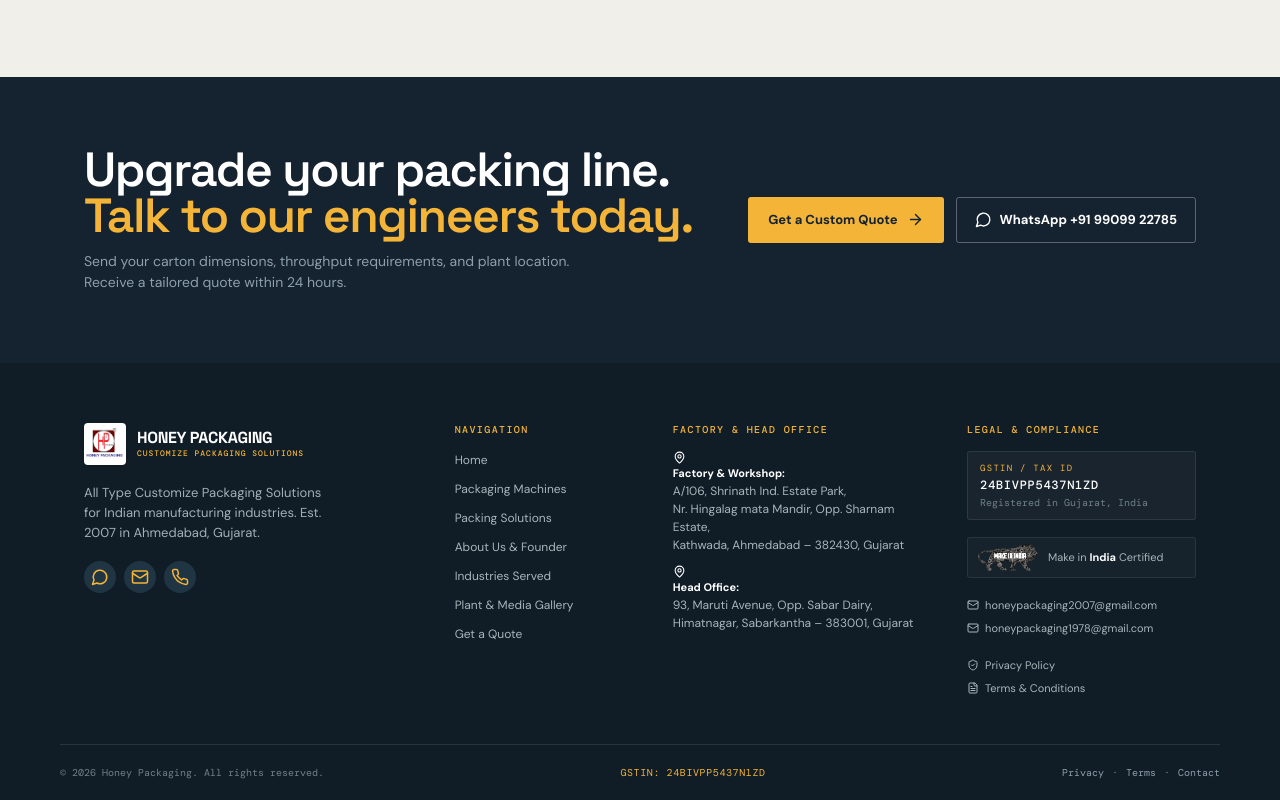
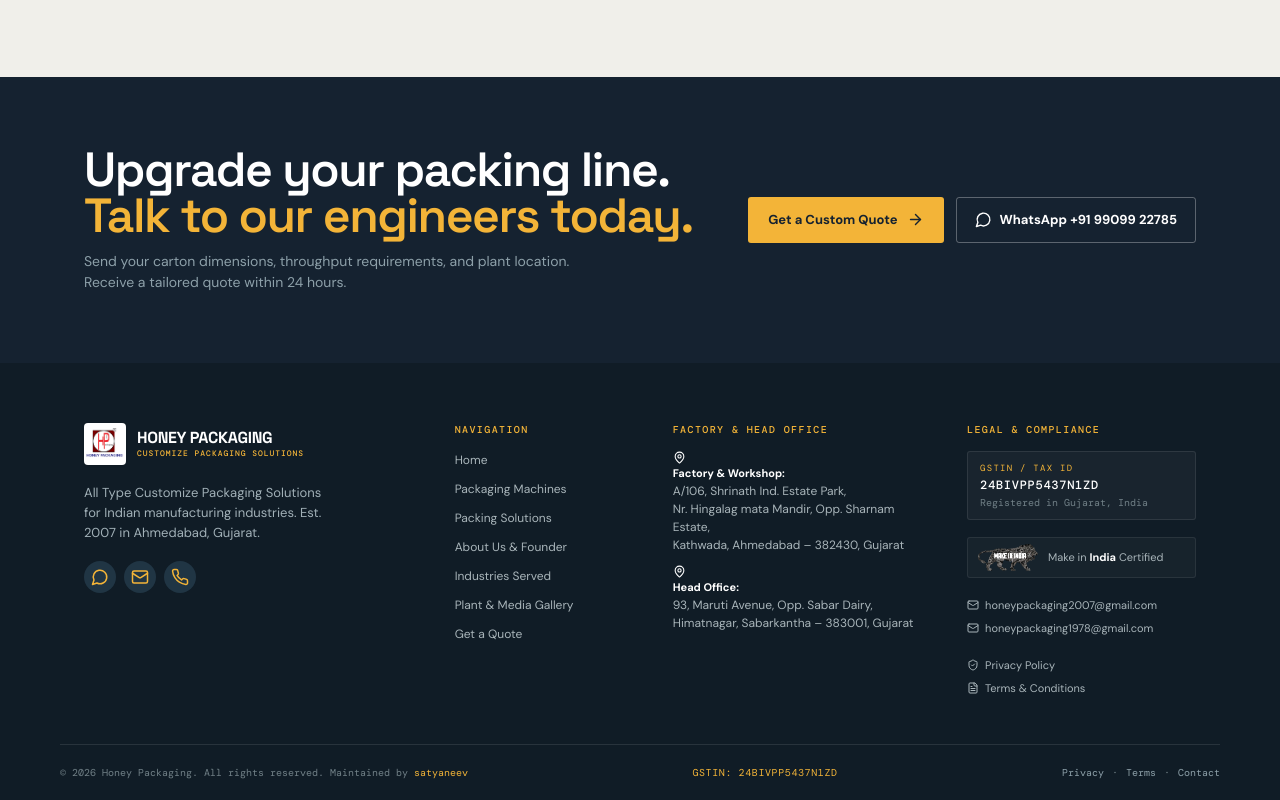
Before and after one commit to dhruv-atomic-mui21/honeypackaging, a React (Vite) app: page / in a window 1280 px wide. Shown: the part 3067-3867 px from the top of the page. Built offline with nearby package versions, Linux system fonts and the light colour scheme; a web font is replaced by a local one.

Commit message:
feat: add developer credit to footer

```diff
--- a/src/components/Footer.tsx
+++ b/src/components/Footer.tsx
@@ -122,7 +122,17 @@
       </div>
 
       <div className="container footer-bottom">
-        <span>© {new Date().getFullYear()} Honey Packaging. All rights reserved.</span>
+        <span>
+          © {new Date().getFullYear()} Honey Packaging. All rights reserved. Maintained by{' '}
+          <a
+            href="https://www.satyaneev.me"
+            target="_blank"
+            rel="noopener noreferrer"
+            style={{ color: 'var(--gold)', textDecoration: 'none' }}
+          >
+            satyaneev
+          </a>
+        </span>
         <span className="footer-gst">GSTIN: 24BIVPP5437N1ZD</span>
         <div className="footer-bottom-links">
           <Link to="/privacy-policy">Privacy</Link>
```
